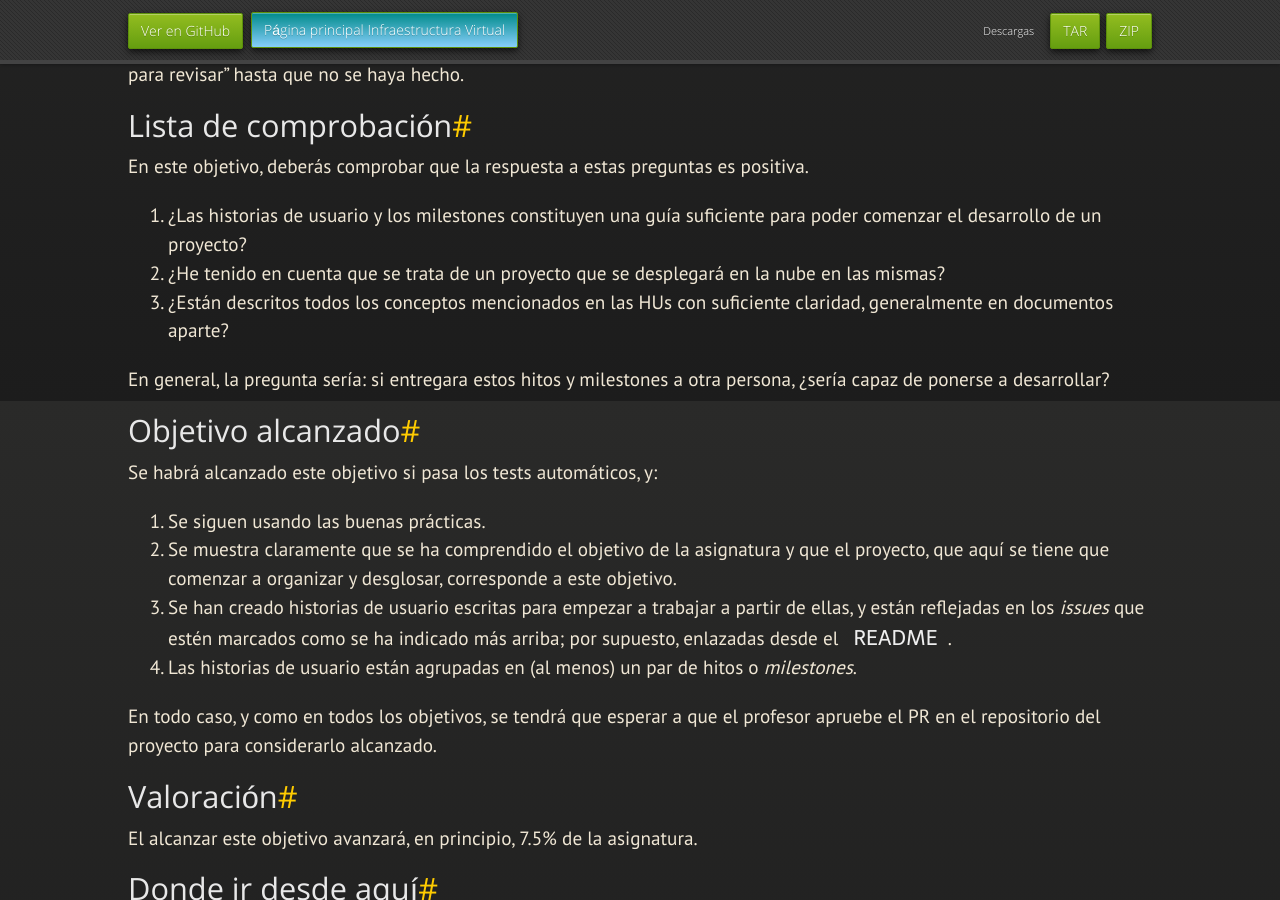
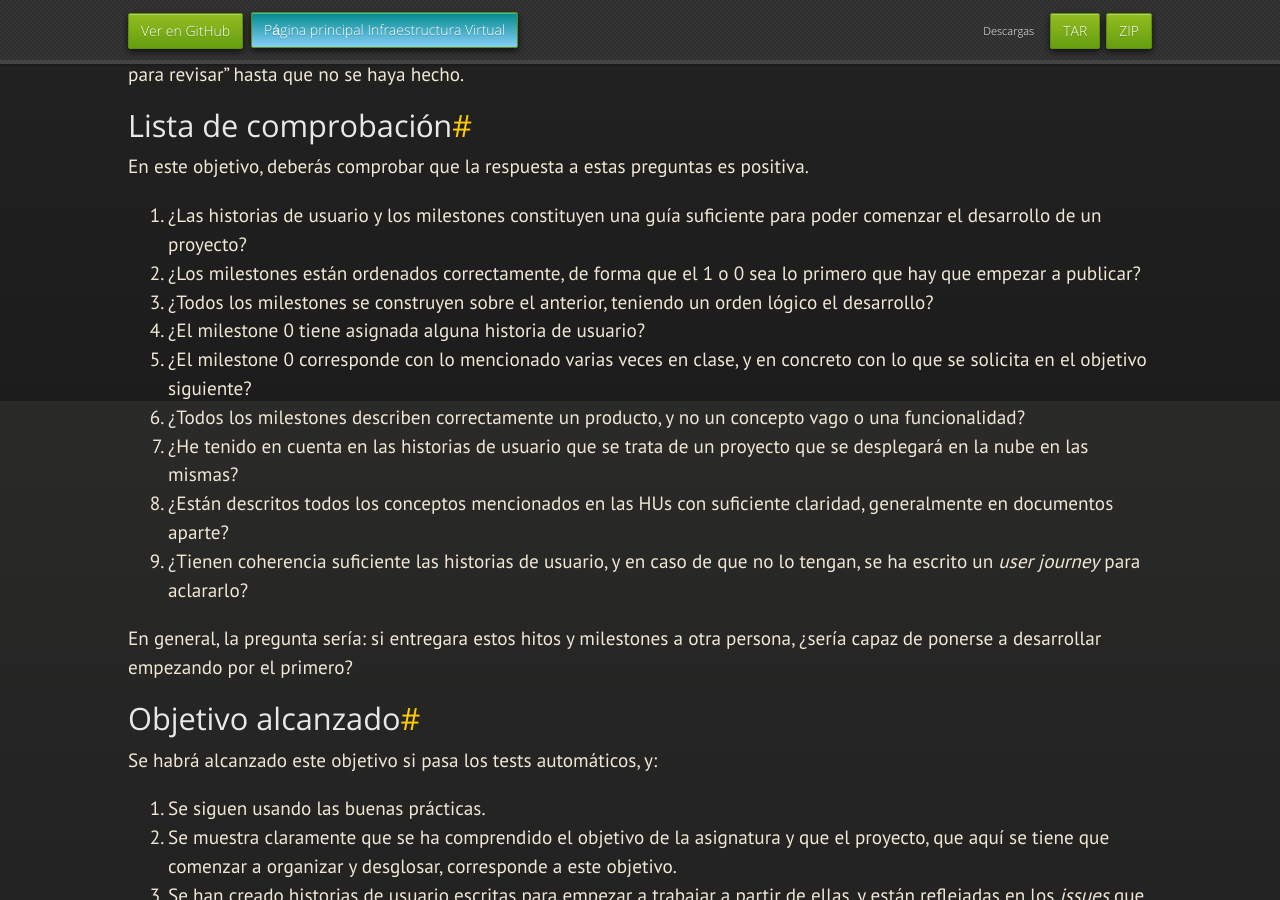
Before and after one commit to JJ/IV, a Jekyll site: the page built from documentos/proyecto/1.Infraestructura.md, in a window 1280 px wide and 900 px high, scrolled down 4099 px. Built offline with Jekyll 4.4.1, drawn with Linux system fonts in a browser that asks for light colours; nearby versions of some CDN libraries; some web fonts are replaced; our own code applies the rules of GitHub Pages for plain Markdown files.

Commit message:
Sync documentos/proyecto/1.Infraestructura.md de master a gh-pages

```diff
--- a/documentos/proyecto/1.Infraestructura.md
+++ b/documentos/proyecto/1.Infraestructura.md
@@ -226,13 +226,26 @@ es positiva.
 
 1. ¿Las historias de usuario y los milestones constituyen una guía
    suficiente para poder comenzar el desarrollo de un proyecto?
-2. ¿He tenido en cuenta que se trata de un proyecto que se desplegará
-   en la nube en las mismas?
-3. ¿Están descritos todos los conceptos mencionados en las HUs con
+2. ¿Los milestones están ordenados correctamente, de forma que el 1 o
+   0 sea lo primero que hay que empezar a publicar?
+3. ¿Todos los milestones se construyen sobre el anterior, teniendo un
+   orden lógico el desarrollo?
+4. ¿El milestone 0 tiene asignada alguna historia de usuario?
+5. ¿El milestone 0 corresponde con lo mencionado varias veces en
+   clase, y en concreto con lo que se solicita en el objetivo
+   siguiente?
+6. ¿Todos los milestones describen correctamente un producto, y no un
+   concepto vago o una funcionalidad?
+7. ¿He tenido en cuenta en las historias de usuario que se trata de un
+   proyecto que se desplegará en la nube en las mismas?
+8. ¿Están descritos todos los conceptos mencionados en las HUs con
    suficiente claridad, generalmente en documentos aparte?
+9. ¿Tienen coherencia suficiente las historias de usuario, y en caso
+   de que no lo tengan, se ha escrito un *user journey* para
+   aclararlo?
 
 En general, la pregunta sería: si entregara estos hitos y milestones
-a otra persona, ¿sería capaz de ponerse a desarrollar?
+a otra persona, ¿sería capaz de ponerse a desarrollar empezando por el primero?
 
 ## Objetivo alcanzado
 
```
